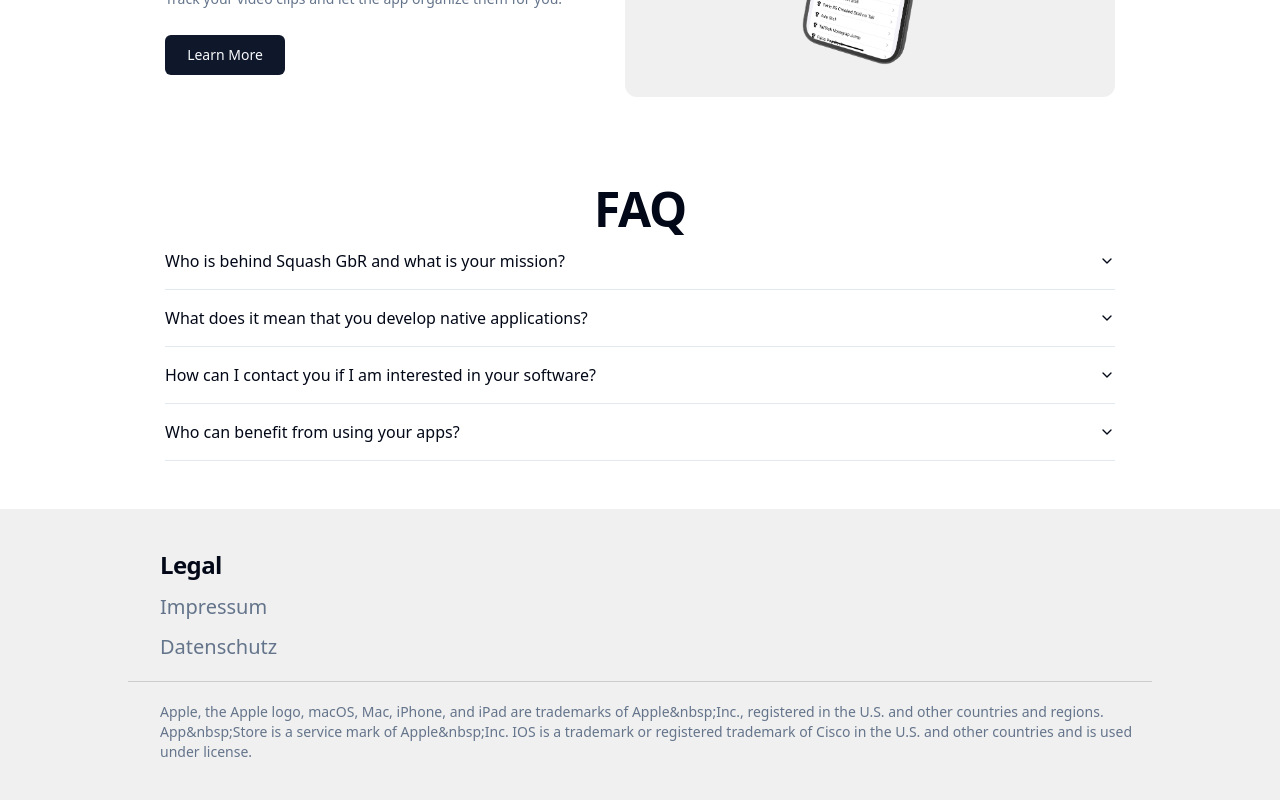
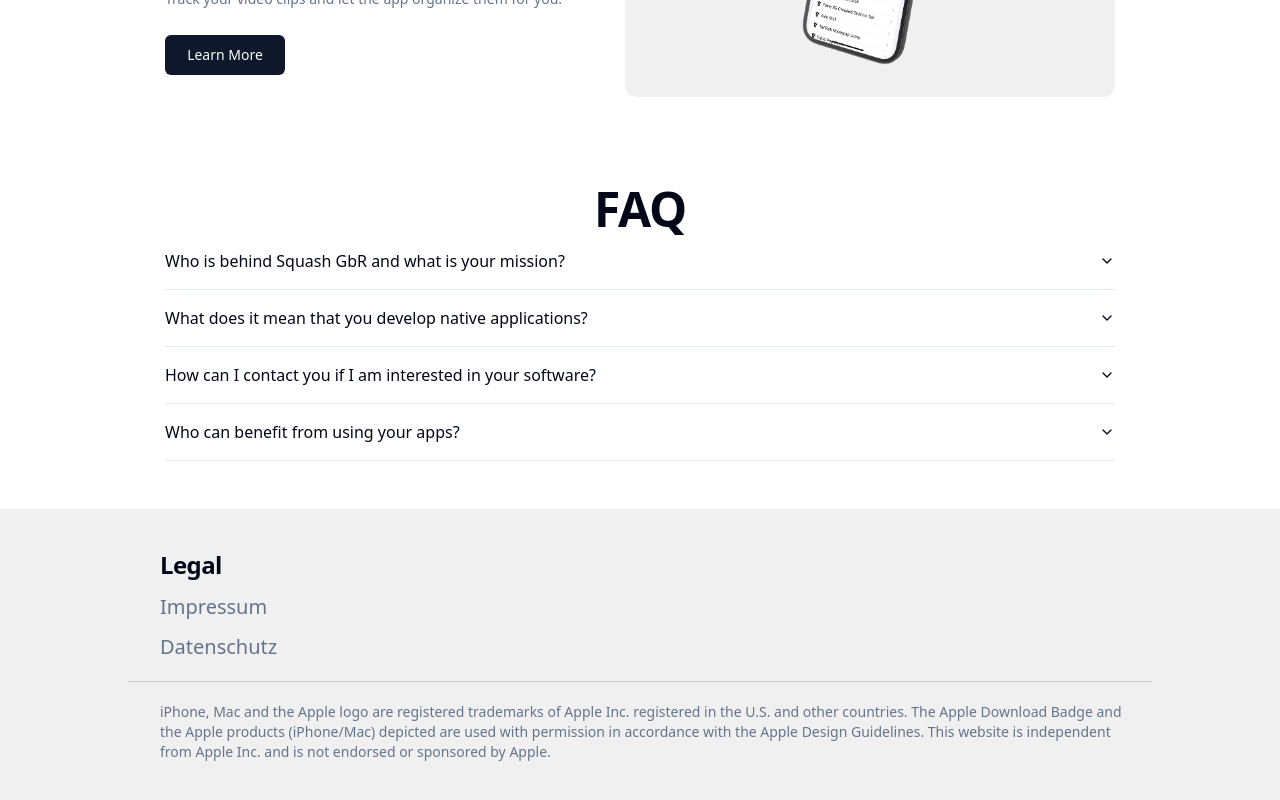
Before and after one commit to MultiMediaCoding/squash-website, a React (Vite) app: page / in a window 1280 px wide. Shown: the part 988-1788 px from the top of the page. Built offline with nearby package versions, Linux system fonts and the light colour scheme.

Commit message:
alignment and content of footer license text

```diff
--- a/src/components/Home/Footer/Footer.tsx
+++ b/src/components/Home/Footer/Footer.tsx
@@ -2,7 +2,7 @@ import "./Footer.css";
 
 export function Footer() {
   const appleDesignResourcesLegal =
-    "Apple, the Apple logo, macOS, Mac, iPhone, and iPad are trademarks of Apple&nbsp;Inc., registered in the U.S. and other countries and regions. App&nbsp;Store is a service mark of Apple&nbsp;Inc. IOS is a trademark or registered trademark of Cisco in the U.S. and other countries and is used under license.";
+    "iPhone, Mac and the Apple logo are registered trademarks of Apple Inc. registered in the U.S. and other countries. The Apple Download Badge and the Apple products (iPhone/Mac) depicted are used with permission in accordance with the Apple Design Guidelines. This website is independent from Apple Inc. and is not endorsed or sponsored by Apple.";
   return (
     <div className="footer">
       <div className="footer-content">
@@ -27,7 +27,7 @@ export function Footer() {
 
       <hr className={"divider"} />
 
-      <p className="text-sm text-muted-foreground footer-content">
+      <p className="text-sm text-muted-foreground footer-content" style={{ paddingRight: 30 }}>
         {appleDesignResourcesLegal}
       </p>
     </div>
--- a/src/components/Navigation/NavigationBar.tsx
+++ b/src/components/Navigation/NavigationBar.tsx
@@ -41,7 +41,7 @@ export function NavigationBar({ backgroundColor = "bg-background" }) {
           </Link>
         </NavigationMenuItem>
         <NavigationMenuItem>
-          <Link href="about">
+          <Link href="/about">
             <NavigationMenuLink
               style={{ backgroundColor: backgroundColor }}
               className={navigationMenuTriggerStyle()}
```
